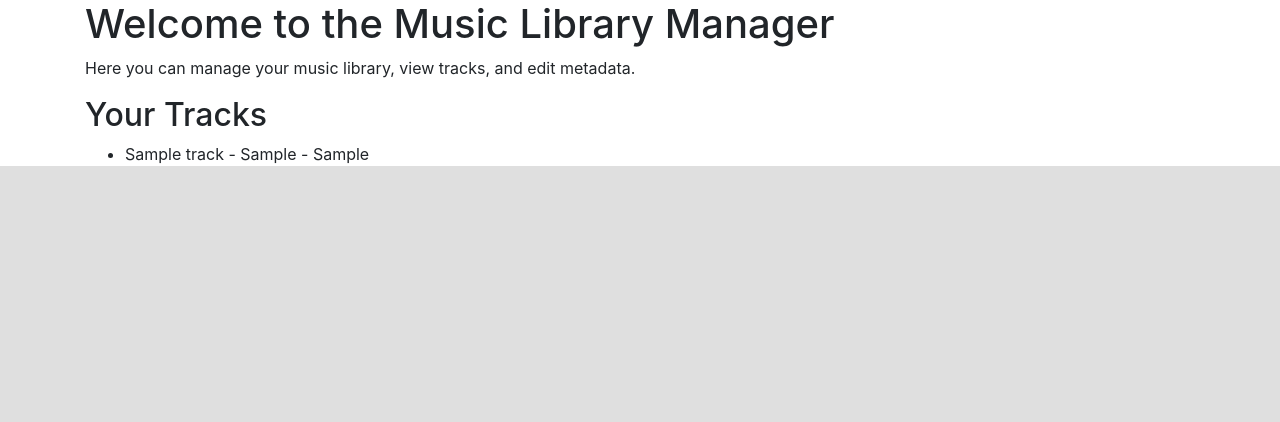
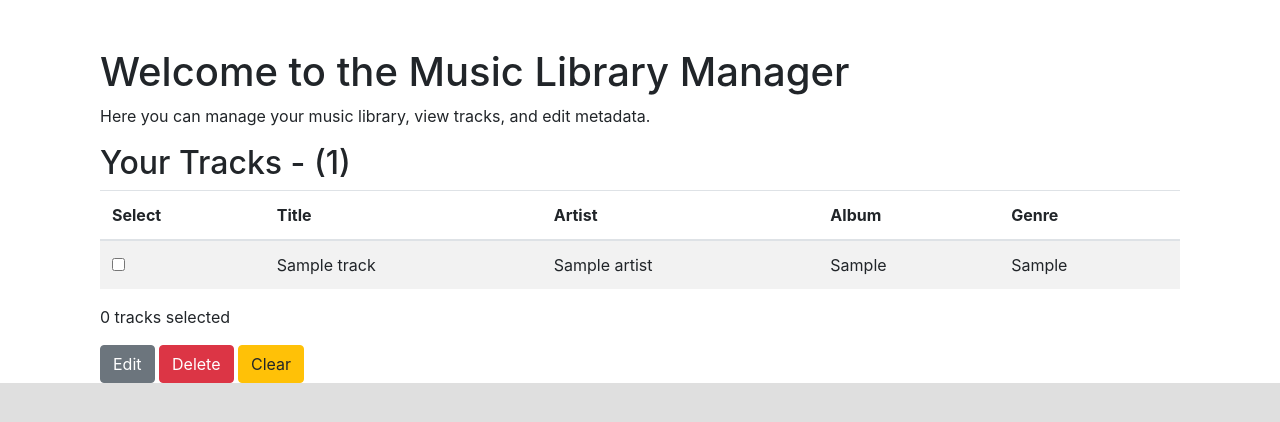
Before and after one commit to CATT-CODE/music-library-manager, a Flask app: page / in a window 1280 px wide. Shown: the part 56-478 px from the top of the page. Run offline with Flask 3, Linux system fonts and the light colour scheme; a user stored in the database is signed in; tables that the repository leaves empty hold one stand-in row (values such as "Sample post"); parts of the project's set-up code (start-up, migrations or seed data) failed here and were passed over; some libraries are stand-ins or nearby versions.

Commit message:
Upload feature (#2)
* Flask app, DB, Login/Register & basic metadata upload and index endpoint created

* Progress on upload - multiple file upload

* Edit metadata endpoint setup, form fields populating

* Edit metadata endpoint - route functioning to edit and connected to button/form

* Delete single track form/button & route complete

* Bulk action route - bulk delete functionality

* Bulk edit html - individual and global edit forms

* Functionality for individual bulk edit complete

* Functionality for global bulk edit complete

* Table styling to display tracks and clear button to clear selection

* Update select to allow draggable select and removed unneeded routes

```diff
--- a/app/templates/base.html
+++ b/app/templates/base.html
@@ -4,10 +4,12 @@
 <head>
     <meta charset="UTF-8">
     <meta name="viewport" content="width=device-width, initial-scale=1.0">
-    <title>{% block title %}{% endblock %} - Music Library Manager</title>
+    <title>{% block title %}{{ title }}{% endblock %} - Music Library Manager</title>
     <link href="https://maxcdn.bootstrapcdn.com/bootstrap/4.5.2/css/bootstrap.min.css" rel="stylesheet">
     <link rel="icon" type="image/x-icon" href="/static/favicon.ico">
     <link rel="stylesheet" href="static/css/style.css">
+    {% block head %}{% endblock %}
+
 </head>
 
 <body>
@@ -54,9 +56,10 @@
         {% block content %}{% endblock %}
     </div>
 
-    <script src="https://ajax.googleapis.com/ajax/libs/jquery/3.5.1/jquery.min.js"></script>
+    <script src="https://code.jquery.com/jquery-3.6.0.min.js"></script>
     <script src="https://cdnjs.cloudflare.com/ajax/libs/popper.js/2.9.3/umd/popper.min.js"></script>
     <script src="https://maxcdn.bootstrapcdn.com/bootstrap/4.5.2/js/bootstrap.min.js"></script>
+    {% block scripts %}{% endblock %}
 
 </body>
 
--- a/app/templates/index.html
+++ b/app/templates/index.html
@@ -1,16 +1,110 @@
 {% extends "base.html" %}
-{% block title %}Home{% endblock %}
+
+{% block head %}
+<style>
+    input[type="checkbox"] {
+        pointer-events: none;
+    }
+</style>
+{% endblock %}
 
 {% block content %}
+<div class="container mt-5">
     <h1>Welcome to the Music Library Manager</h1>
-    <p>
-        Here you can manage your music library, view tracks, and edit metadata.
-    </p>
+    <p>Here you can manage your music library, view tracks, and edit metadata.</p>
 
-    <h2>Your Tracks</h2>
-    <ul>
-    {% for track in tracks %}
-        <li>{{ track.title }} - {{ track.artist }} - {{ track.genre }}</li>
-    {% endfor %}
-    </ul>
+    {% if current_user.username %}
+    <h2>Your Tracks - ({{ tracks|length }})</h2>
+
+    <form action="{{ url_for('bulk_action') }}" method="post">
+        <table class="table table-striped">
+            <thead>
+                <tr>
+                    <th>Select</th>
+                    <th>Title</th>
+                    <th>Artist</th>
+                    <th>Album</th>
+                    <th>Genre</th>
+                    <!-- <th>Actions</th> -->
+                </tr>
+            </thead>
+            <tbody>
+                {% for track in tracks %}
+                <tr>
+                    <td><input type="checkbox" name="selected_tracks" value="{{ track.id }}"></td>
+                    <td>{{ track.title }}</td>
+                    <td>{{ track.artist.name }}</td>
+                    <td>{{ track.album }}</td>
+                    <td>{{ track.genre }}</td>
+                </tr>
+                {% endfor %}
+            </tbody>
+        </table>
+        <div class="mb-3">
+            <p id="selectedCount">0 tracks selected</p>
+            <input type="submit" name="action" value="Edit" class="btn btn-secondary">
+            <input type="submit" name="action" value="Delete" class="btn btn-danger">
+            <button type="button" id="clearButton" class="btn btn-warning">Clear</button>
+        </div>
+    </form>
+
+    {% else %}
+    <h3>Please login to manage your library.</h3>
+    {% endif %}
+</div>
 {% endblock %}
+
+{% block scripts %}
+<script>
+    $(document).ready(function () {
+        let isMouseDown = false;
+        let startRowIndex = null;
+        let isSelecting;
+
+        function updateCount() {
+            let count = $('input[name="selected_tracks"]:checked').length;
+            $('#selectedCount').text(count + ' tracks selected');
+        }
+
+        $('#clearButton').on('click', function () {
+            $('input[name="selected_tracks"]').prop('checked', false);
+            updateCount();
+        });
+
+        $('input[name="selected_tracks"]').on('change', updateCount);
+
+        $('tbody tr').mousedown(function (e) {
+            e.preventDefault();
+
+            isMouseDown = true;
+            const rows = $('tbody tr');
+            startRowIndex = rows.index(this);
+
+            isSelecting = !$(this).find('input[type="checkbox"]').prop('checked');
+            $(this).find('input[type="checkbox"]').prop('checked', isSelecting);
+            updateCount();
+        });
+
+        $('tbody tr').mouseover(function () {
+            if (!isMouseDown) return;
+
+            const rows = $('tbody tr');
+            const endRowIndex = rows.index(this);
+            const minIndex = Math.min(startRowIndex, endRowIndex);
+            const maxIndex = Math.max(startRowIndex, endRowIndex);
+
+            for (let i = minIndex; i <= maxIndex; i++) {
+                rows.eq(i).find('input[type="checkbox"]').prop('checked', isSelecting);
+            }
+            updateCount();
+        });
+
+        $(document).mouseup(function () {
+            isMouseDown = false;
+            startRowIndex = null;
+        });
+
+        updateCount();
+    });
+</script>
+{% endblock %}
--- a/app/views.py
+++ b/app/views.py
@@ -1,8 +1,8 @@
 from flask import render_template, request, redirect, url_for, flash
 from . import app, db, login_manager
-from .models import User, Track
+from .models import User, Track, Artist
 from flask_login import login_user, logout_user, login_required, current_user
-from .forms import LoginForm, RegistrationForm, UploadForm
+from .forms import LoginForm, RegistrationForm, UploadForm, EditMetadataForm
 import eyed3
 import os
 import tempfile
@@ -11,8 +11,8 @@
 def load_user(user_id):
     return User.query.get(int(user_id))
 
+@app.route('/index')
 @app.route('/')
-@app.route('/index')
 def index():
     if current_user.is_authenticated:
         tracks = Track.query.filter_by(user_id=current_user.id).all()
@@ -27,7 +27,7 @@
 
     form = LoginForm()
     if form.validate_on_submit():
-        user = User.query.filter_by(username=form.username.data).first()
+        user = User.query.filter(User.username.ilike(form.username.data)).first()
         if user is None or not user.check_password(form.password.data):
             flash('Invalid username or password')
             return redirect(url_for('login'))
@@ -50,12 +50,18 @@
 
     form = RegistrationForm()
     if form.validate_on_submit():
-        user = User(username=form.username.data, email=form.email.data)
-        user.password = form.password.data
-        db.session.add(user)
-        db.session.commit()
-        flash('You are now registered!')
-        return redirect(url_for('login'))
+        user = User.query.filter(User.username.ilike(form.username.data)).first()
+        if not user:
+            user = User(username=form.username.data, email=form.email.data)
+            user.password = form.password.data
+            db.session.add(user)
+            db.session.commit()
+            flash('You are now registered!')
+            return redirect(url_for('login'))
+        else:
+            print('login hello')
+            flash('Username is not unique', 'error')
+            return redirect(url_for('login'))
 
     return render_template('register.html', title='Register', form=form)
 
@@ -69,25 +75,128 @@
 def upload():
     form = UploadForm()
     if form.validate_on_submit():
-        file = form.file.data
+        files = request.files.getlist('files')
 
-        _, tmp_filename = tempfile.mkstemp()
-        file.save(tmp_filename)
+        for file in files:
+            _, tmp_filename = tempfile.mkstemp()
+            file.save(tmp_filename)
 
-        metadata = eyed3.load(tmp_filename)
+            metadata = eyed3.load(tmp_filename)
 
-        title = metadata.tag.title if metadata.tag.title else 'Unknown Title'
-        artist = metadata.tag.artist if metadata.tag.artist else 'Unknown Artist'
-        album = metadata.tag.album if metadata.tag.album else 'Unknown Album'
-        genre = metadata.tag.genre if metadata.tag.genre else 'Unknown Genre'
+            title = metadata.tag.title if metadata.tag.title else 'Unknown Title'
+            artist_name = metadata.tag.artist if metadata.tag.artist else 'Unknown Artist'
+            album = metadata.tag.album if metadata.tag.album else 'Unknown Album'
+            genre = metadata.tag.genre if metadata.tag.genre else 'Unknown Genre'
 
-        os.remove(tmp_filename)
+            artist = Artist.query.filter(Artist.name.ilike(artist_name)).first()
+            if not artist:
+                artist = Artist(name=artist_name)
+                db.session.add(artist)
+                db.session.flush()
 
-        track = Track(title=title, artist=artist, album=album, genre=genre, user_id=current_user.id)
-        db.session.add(track)
+            if title != 'Unknown Title':
+                existing_track = Track.query.filter_by(title=title, artist_id=artist.id).first()
+                if existing_track:
+                    os.remove(tmp_filename)
+                    continue
+
+            os.remove(tmp_filename)
+
+            track = Track(title=title, artist_id=artist.id, album=album, genre=genre, user_id=current_user.id)
+            db.session.add(track)
+
         db.session.commit()
 
-        flash('Track uploaded successfully!', 'success')
+        flash(f'{len(files)} track(s) uploaded successfully!', 'success')
         return redirect(url_for('index'))
 
-    return render_template('upload.html', form=form)
+    return render_template('upload.html', title='Upload', form=form)
+
+@app.route('/bulk_action', methods=['GET', 'POST'])
+@login_required
+def bulk_action():
+
+    selected_tracks = request.form.getlist('selected_tracks')
+    action = request.form.get('action')
+
+    tracks = Track.query.filter(Track.id.in_(selected_tracks)).all()
+
+    if action == "Delete":
+        for track in tracks:
+            if track.user_id != current_user.id:
+                flash('You do not have permission to delete tracks.', 'danger')
+                return redirect(url_for('index'))
+            db.session.delete(track)
+        db.session.commit()
+        flash(f'{len(tracks)} tracks deleted successfully!', 'success')
+        return redirect(url_for('index'))
+
+    elif action == "Edit":
+        track_ids = request.form.getlist('selected_tracks')
+        tracks = Track.query.filter(Track.id.in_(track_ids)).all()
+        return render_template('bulk_edit.html', title='Edit Tracks', tracks=tracks)
+    else:
+        return redirect(url_for('index'))
+
+
+@app.route('/process_bulk_edit', methods=['POST'])
+@login_required
+def process_bulk_edit():
+    track_ids = request.form.getlist('track_ids')
+
+    tracks = Track.query.filter(Track.id.in_(track_ids), Track.user_id == current_user.id).all()
+
+    for track in tracks:
+        title_field = f"title_{track.id}"
+        artist_field = f"artist_{track.id}"
+        album_field = f"album_{track.id}"
+        genre_field = f"genre_{track.id}"
+
+        if title_field in request.form:
+            track.title = request.form[title_field]
+        if album_field in request.form:
+            track.album = request.form[album_field]
+        if genre_field in request.form:
+            track.genre = request.form[genre_field]
+        if artist_field in request.form:
+            artist_name = request.form[artist_field]
+            artist = Artist.query.filter(Artist.name.ilike(artist_name)).first()
+            if not artist:
+                artist = Artist(name=artist_name)
+                db.session.add(artist)
+                db.session.flush()
+            track.artist_id = artist.id
+
+    db.session.commit()
+    flash(f'{len(tracks)} tracks updated successfully!', 'success')
+    return redirect(url_for('index'))
+
+
+@app.route('/process_global_bulk_edit', methods=['POST'])
+@login_required
+def process_global_bulk_edit():
+    track_ids = request.form.getlist('track_ids')
+
+    tracks = Track.query.filter(Track.id.in_(track_ids), Track.user_id == current_user.id).all()
+
+    global_album = request.form.get('global_album')
+    global_genre = request.form.get('global_genre')
+    global_artist = request.form.get('global_artist')
+
+    for track in tracks:
+        if global_album:
+            track.album = global_album
+        if global_genre:
+            track.genre = global_genre
+        if global_artist:
+            artist_name = global_artist
+            artist = Artist.query.filter(Artist.name.ilike(artist_name)).first()
+            if not artist:
+                artist = Artist(name=artist_name)
+                db.session.add(artist)
+                db.session.flush()
+            track.artist_id = artist.id
+
+    db.session.commit()
+    flash(f'{len(tracks)} tracks updated successfully!', 'success')
+    return redirect(url_for('index'))
```
Also changed, not shown: app/forms.py (+9 -2 lines), app/models.py (+7 -1 lines), app/templates/bulk_edit.html (added, +74 -0 lines), app/templates/edit_metadata.html (added, +30 -0 lines), app/templates/login.html (+15 -9 lines), app/templates/register.html (+18 -14 lines), app/templates/upload.html (+6 -5 lines).
